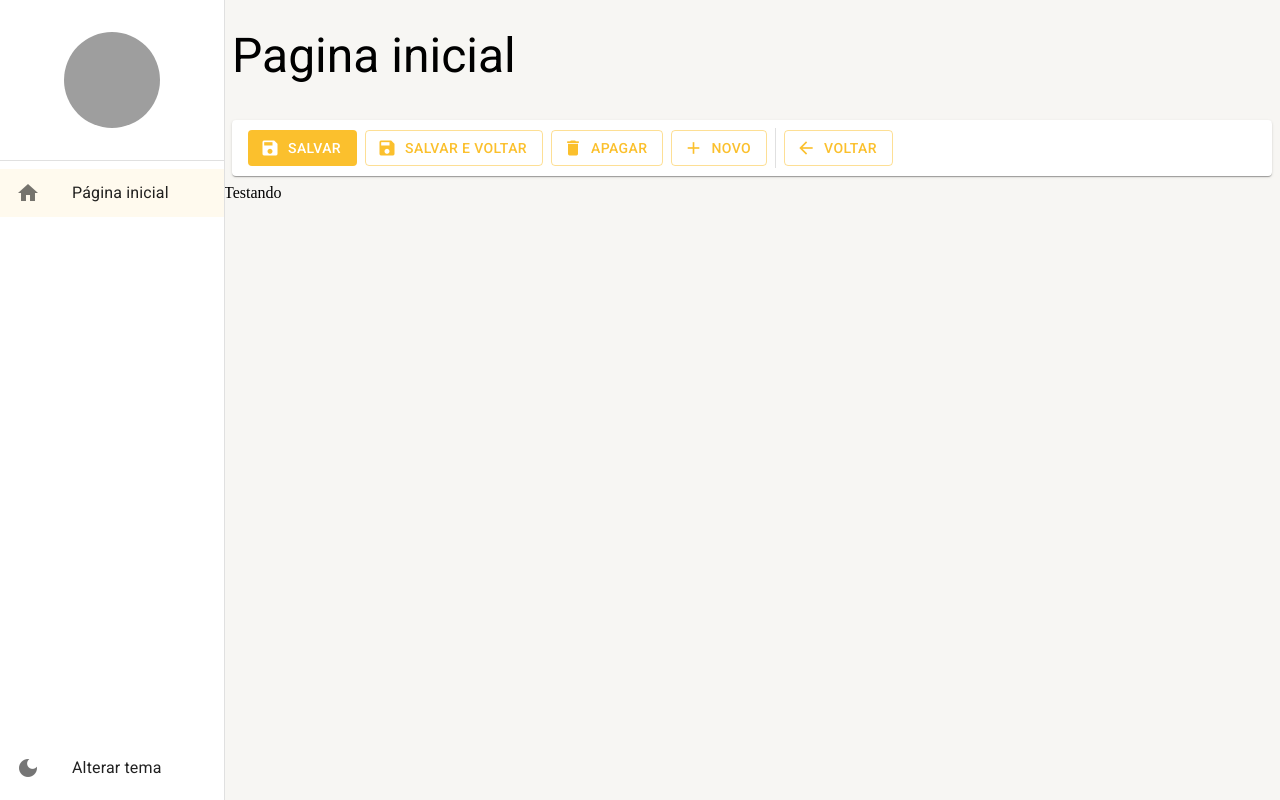
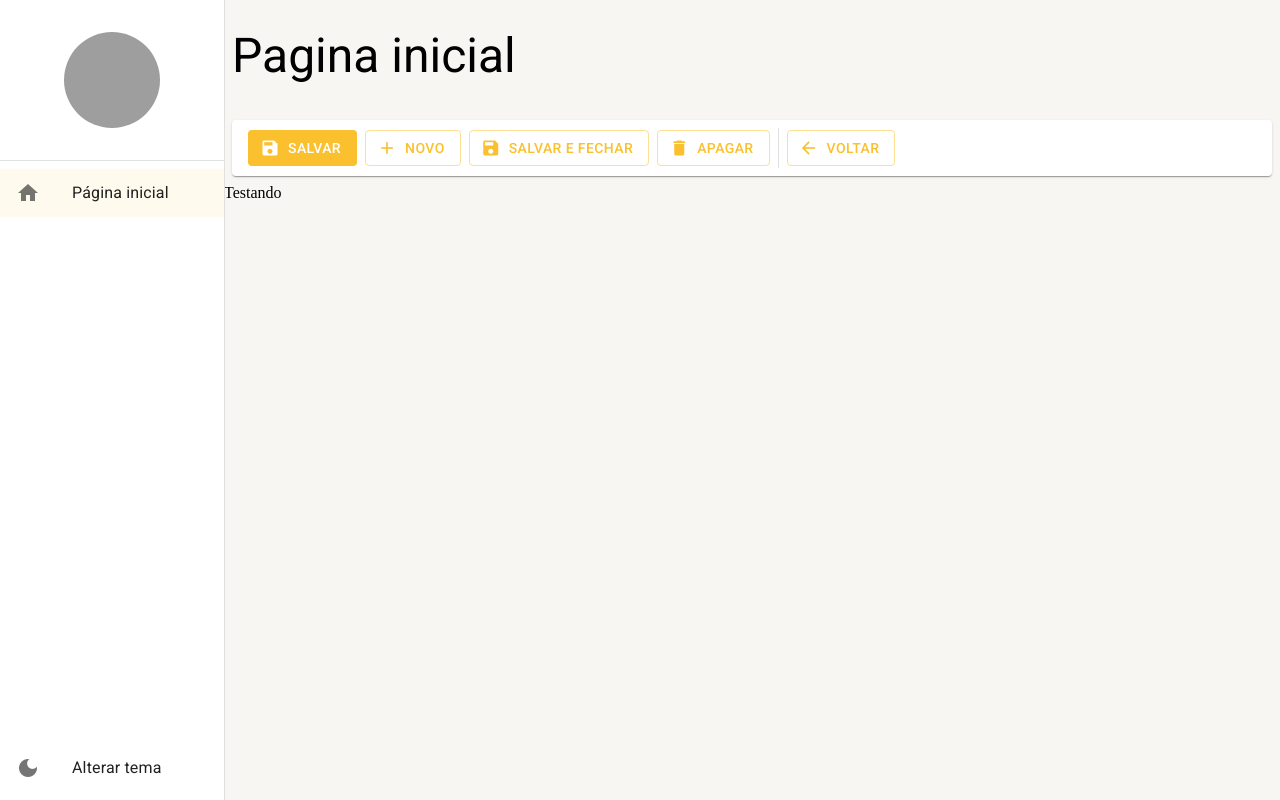
Before and after one commit to goncalveshigino/People-And-Countries, a React (Create React App) app: page /pagina-inicial in a window 1280 px wide. Built offline with nearby package versions, Linux system fonts and the light colour scheme; grey boxes are pictures that could not be loaded.

Commit message:
feat: Atributos nos botoes

```diff
--- a/src/pages/dashboard/Dashboard.tsx
+++ b/src/pages/dashboard/Dashboard.tsx
@@ -11,7 +11,7 @@
             //     mostrarInputBusca
             //     textoBotaoNovo="Nova"
             // />
-            <FerramentasDeDetalhes />
+            <FerramentasDeDetalhes mostrarBotaoSalvarEFechar/>
           )}
         >
             Testando
--- a/src/shared/components/ferramentas-de-detalhes/FerramentasDeDetalhes.tsx
+++ b/src/shared/components/ferramentas-de-detalhes/FerramentasDeDetalhes.tsx
@@ -1,7 +1,36 @@
 import { Box, Button, Divider, Icon, Paper, useTheme } from "@mui/material";
 
+interface IFerramentasDeDetalhesProps {
+    textoBotaoNovo?: string;
 
-export const FerramentasDeDetalhes: React.FC = () => {
+    mostrarBotaoNovo?: boolean;
+    mostrarBotaoVoltar?: boolean;
+    mostrarBotaoApagar?: boolean;
+    mostrarBotaoSalvar?: boolean;
+    mostrarBotaoSalvarEFechar?: boolean;
+
+    aoClicarEmNovo?: () => void;
+    aoClicarEmSalvar?: () => void;
+    aoClicarEmApagar?: () => void;
+    aoClicarEmVoltar?: () => void;
+    aoClicarEmSalvarEFechar?: () => void;
+}
+
+export const FerramentasDeDetalhes: React.FC<IFerramentasDeDetalhesProps> = ({
+  textoBotaoNovo = 'Novo',
+
+  mostrarBotaoNovo = true,
+  mostrarBotaoApagar = true,
+  mostrarBotaoSalvar = true,
+  mostrarBotaoVoltar = true,
+  mostrarBotaoSalvarEFechar = false,
+
+  aoClicarEmNovo,
+  aoClicarEmSalvar,
+  aoClicarEmApagar,
+  aoClicarEmVoltar,
+  aoClicarEmSalvarEFechar
+}) => {
     const theme = useTheme()
 
     return(
@@ -15,47 +44,66 @@
             height={theme.spacing(5)}
             component={Paper}
         >
+           {mostrarBotaoSalvar && (
                 <Button
                 color="primary"
                 disableElevation
                 variant="contained"
+                onClick={aoClicarEmSalvar}
                 startIcon={<Icon>save</Icon>}
                >
                 Salvar
               </Button>
+           )}
+
+           {mostrarBotaoNovo && (
                 <Button
                 color="primary"
                 disableElevation
                 variant="outlined"
-            startIcon={<Icon>save</Icon>}
+                onClick={aoClicarEmNovo}
+                startIcon={<Icon>add</Icon>}
                >
-            Salvar e voltar
+                {textoBotaoNovo}
               </Button>
+           )}
+
+          {mostrarBotaoSalvarEFechar && (
                 <Button
                 color="primary"
                 disableElevation
                 variant="outlined"
+                onClick={aoClicarEmSalvarEFechar}
+                startIcon={<Icon>save</Icon>}
+               >
+                Salvar e fechar
+              </Button>
+          )}
+
+         {mostrarBotaoApagar && (
+             <Button
+             color="primary"
+             disableElevation
+             variant="outlined"
+             onClick={aoClicarEmApagar}
              startIcon={<Icon>delete</Icon>}
             >
              Apagar
            </Button>
+         )}
+
+          <Divider variant="middle" orientation="vertical"/>
+          {mostrarBotaoVoltar && (
                 <Button
                 color="primary"
                 disableElevation
                 variant="outlined"
-            startIcon={<Icon>add</Icon>}
-           >
-            Novo
-          </Button>
-          <Divider variant="middle" orientation="vertical"/>
-          <Button
-            color="primary"
-            disableElevation
-            variant="outlined"
+                onClick={aoClicarEmVoltar}
                 startIcon={<Icon>arrow_back</Icon>}
                >
                 Voltar
               </Button>
+          )}
         </Box>
     );
 }
```
Also changed, not shown: src/shared/layouts/LayoutBasePagina.tsx (+3 -4 lines). Lines whose indentation alone changed are shown as unchanged.
